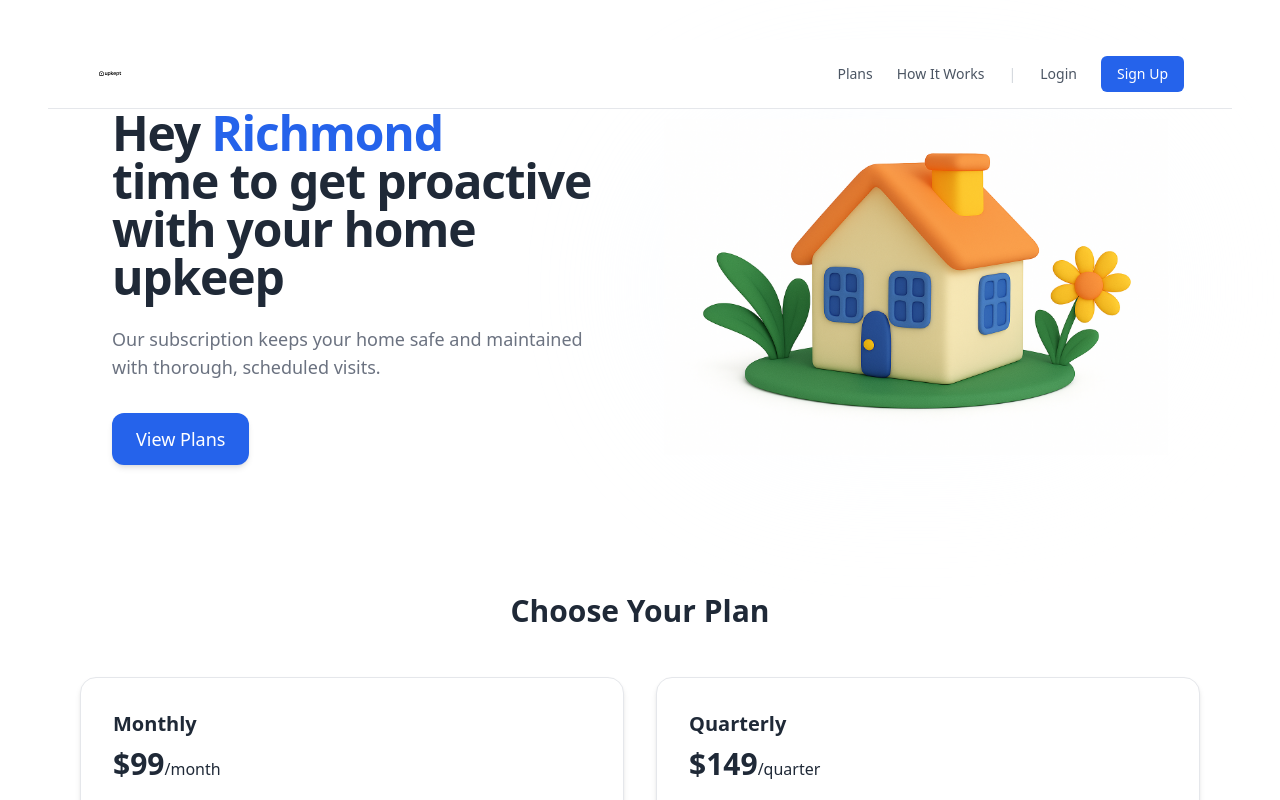
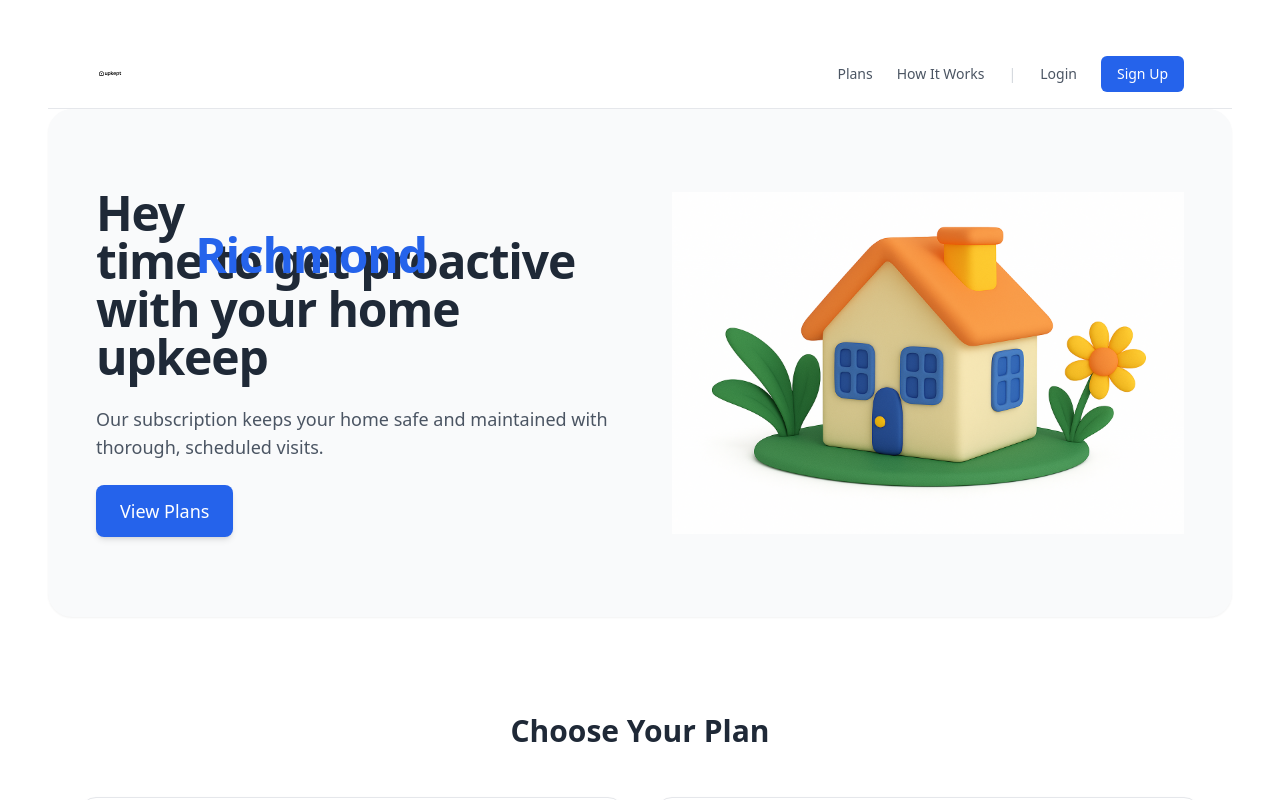
Before and after one commit to nickalodian-upkept/upkept-homepage, a Next.js app: page / in a window 1280 px wide. Shown: the top 800 px of the page. Built offline with nearby package versions, Linux system fonts and the light colour scheme.

Commit message:
Add light background block to hero section and update layout

```diff
--- a/pages/index.js
+++ b/pages/index.js
@@ -46,37 +46,41 @@ export default function Home() {
 </header>
 
 {/* Hero */}
-<section className="max-w-7xl mx-auto px-6 sm:px-12 lg:px-16 mb-32">
-  <div className="grid grid-cols-1 md:grid-cols-2 items-center gap-12">
-
+<section className="bg-gray-50 rounded-3xl px-6 sm:px-8 lg:px-12 py-20 max-w-7xl mx-auto mb-24 shadow-sm">
+  <div className="grid grid-cols-1 md:grid-cols-2 items-center gap-8">
     {/* Left Side: Headline & CTA */}
-    <div className="text-left">
+    <div className="text-left relative z-10">
       <h2 className="text-4xl sm:text-5xl font-bold leading-tight mb-6 tracking-tight">
-  <span className="block">
         Hey{' '}
-    <span className="inline-block text-blue-600 font-bold min-w-[9ch] transition-all duration-500">
-      {cities[currentCity]}
+        <span className="relative inline-block w-[10ch] text-blue-600">
+          {cities.map((city, index) => (
+            <span
+              key={city}
+              className={`absolute left-0 top-0 transition-opacity duration-500 ${
+                index === currentCity ? 'opacity-100' : 'opacity-0'
+              }`}
+            >
+              {city}
             </span>
+          ))}
         </span>
-  <span className="block">
+        <br />
         time to get proactive with your home upkeep
-  </span>
       </h2>
-      <p className="text-lg text-gray-500 mb-8 max-w-xl">
+      <p className="text-lg text-gray-600 mb-6">
         Our subscription keeps your home safe and maintained with thorough, scheduled visits.
       </p>
-      <button className="bg-blue-600 text-white text-base sm:text-lg px-6 py-3 rounded-xl shadow-md hover:bg-blue-700 hover:-translate-y-1 transition-all duration-300">
+      <button className="bg-blue-600 text-white text-base sm:text-lg px-6 py-3 rounded-lg shadow-md hover:bg-blue-700 transition">
         View Plans
       </button>
     </div>
 
     {/* Right Side: Hero Image */}
-    <div className="relative">
-      <div className="absolute -inset-4 bg-gradient-to-br from-blue-50 to-white rounded-full blur-3xl opacity-30"></div>
+    <div className="flex justify-center md:justify-end relative z-10">
       <img
         src="/hero-house.png"
-        alt="3D Illustration of a cozy home"
-        className="relative w-72 sm:w-96 md:w-[28rem] lg:w-[32rem] transition-all duration-500"
+        alt="Illustration of a cozy home with flower and grass"
+        className="w-72 sm:w-96 md:w-[28rem] lg:w-[32rem]"
       />
     </div>
   </div>
```
Lines whose indentation alone changed are shown as unchanged.
